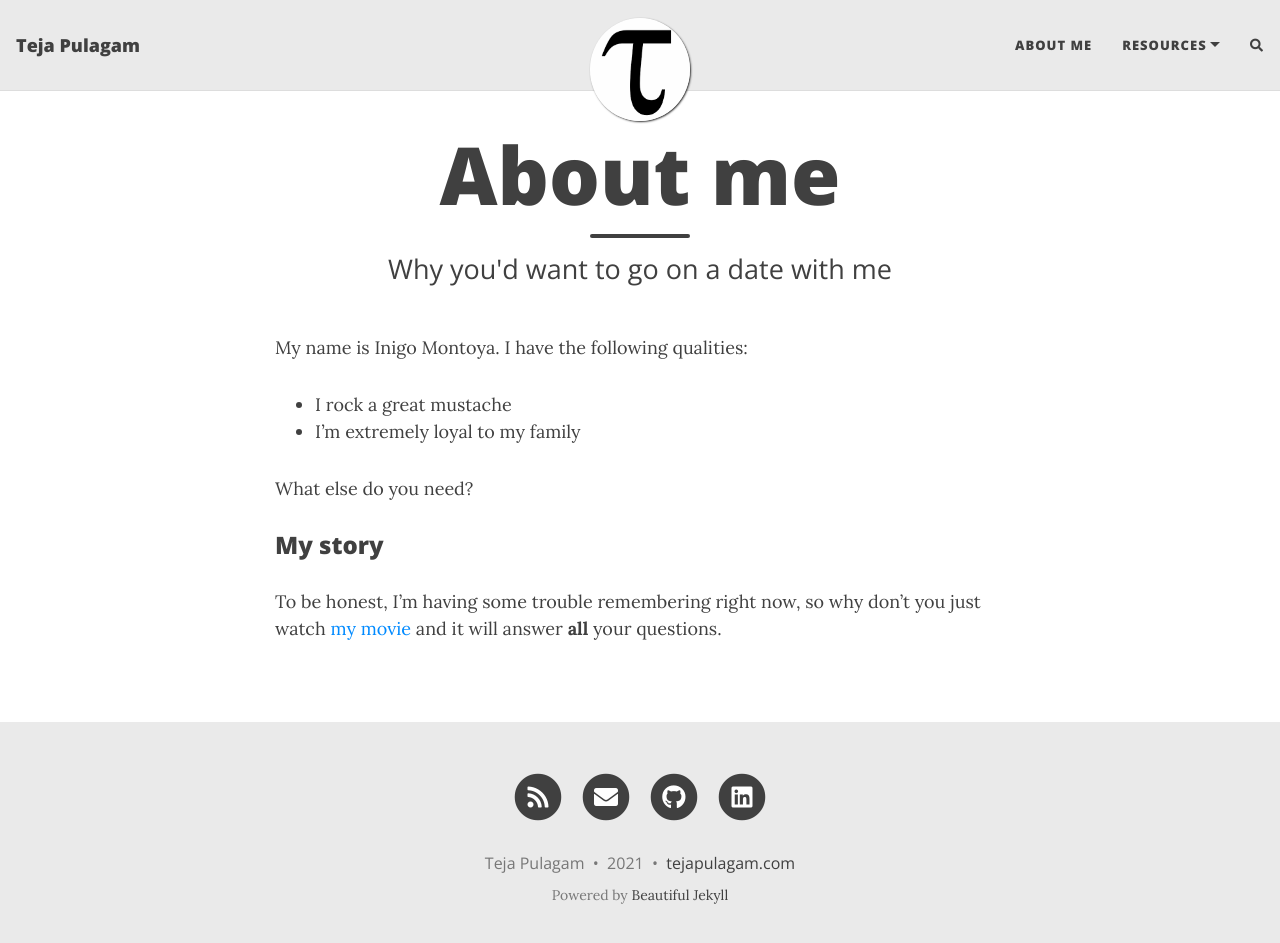
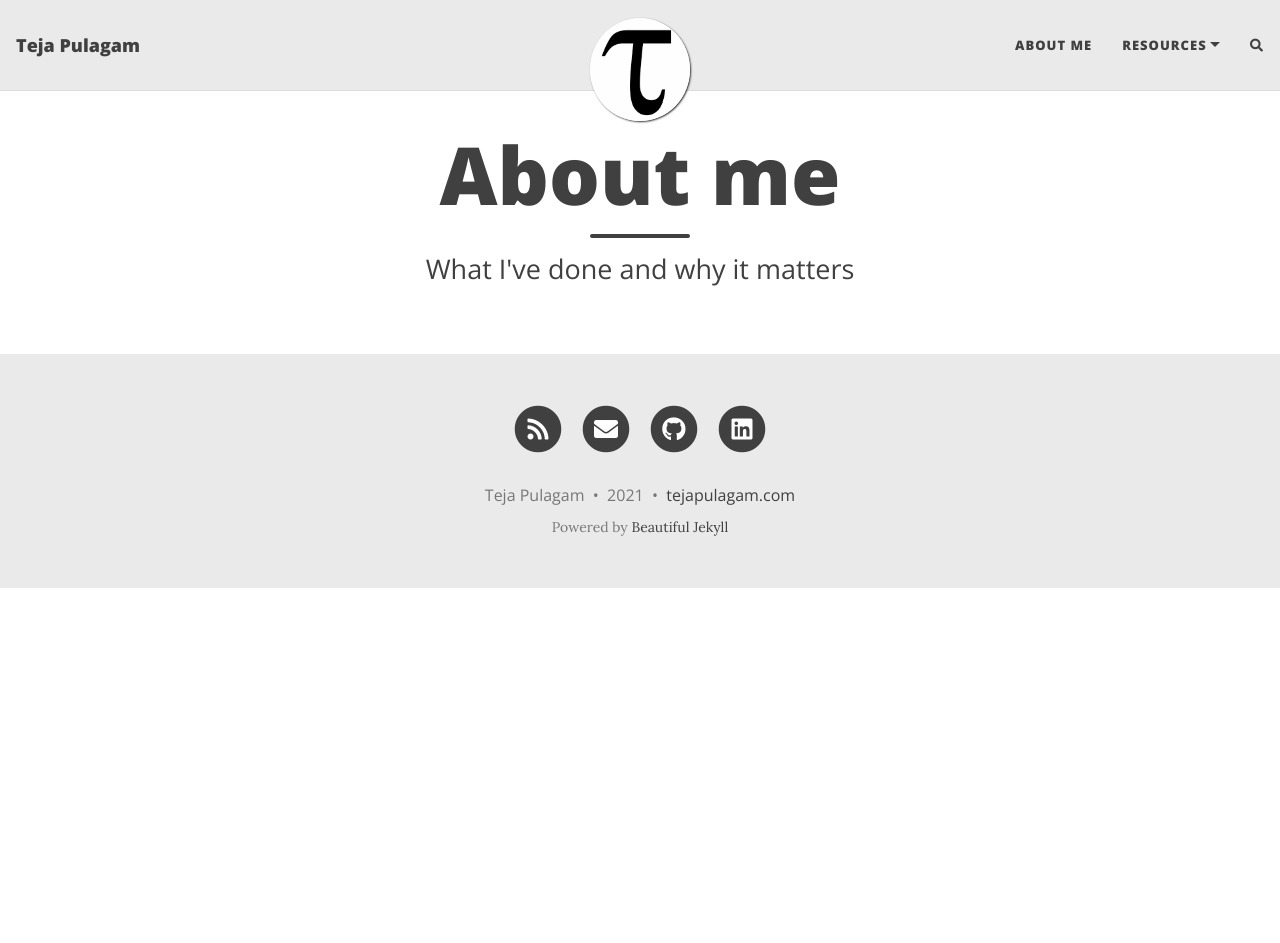
Before and after one commit to tejapulagam/tejapulagam.github.io, a Jekyll site: the page built from aboutme.md, in a window 1280 px wide and 956 px high. Shown: the top 943 px of the window. Built offline with Jekyll 4.4.1, drawn with Linux system fonts in a browser that asks for light colours; nearby versions of some CDN libraries; comment, search, counter and statistics services are not loaded.

Commit message:
Update homepage information

```diff
--- a/aboutme.md
+++ b/aboutme.md
@@ -1,16 +1,5 @@
 ---
 layout: page
 title: About me
-subtitle: Why you'd want to go on a date with me
+subtitle: What I've done and why it matters
 ---
-
-My name is Inigo Montoya. I have the following qualities:
-
-- I rock a great mustache
-- I'm extremely loyal to my family
-
-What else do you need?
-
-### My story
-
-To be honest, I'm having some trouble remembering right now, so why don't you just watch [my movie](https://en.wikipedia.org/wiki/The_Princess_Bride_%28film%29) and it will answer **all** your questions.
--- a/index.html
+++ b/index.html
@@ -1,5 +1,7 @@
 ---
 layout: home
-title: My website
-subtitle: This is where I will tell my friends way too much about me
+title: Teja Pulagam
+subtitle: A mathematician who will change the world
 ---
+
+Put info here
```
Also changed, not shown: 404.html (deleted, +0 -13 lines), CHANGELOG.md (deleted), screenshot.png (deleted).
